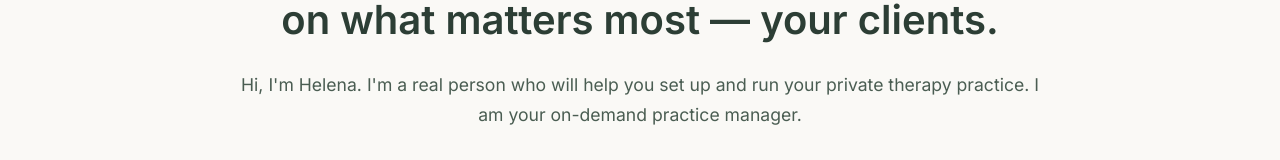
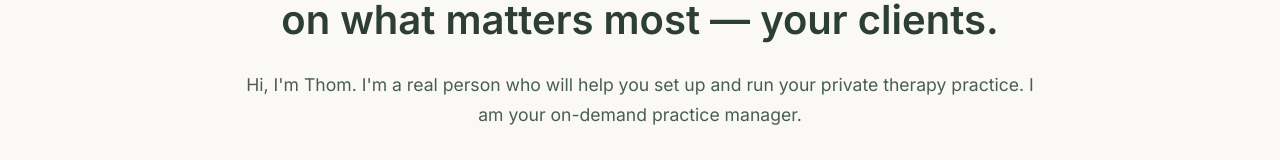
Before and after one commit to ptvans/practice-mgmt, a React (Vite) app: page / in a window 1280 px wide. Shown: the part 397-557 px from the top of the page. Built offline with nearby package versions, Linux system fonts and the light colour scheme.

Commit message:
hi im tom

```diff
--- a/src/pages/Home.jsx
+++ b/src/pages/Home.jsx
@@ -12,7 +12,7 @@ function Home() {
               className="profile-photo"
             />
             <h1>Business support that frees you to focus on what matters most — your clients.</h1>
-            <p className="hero-subtitle">Hi, I'm Helena. I'm a real person who will help you set up and run your private therapy practice. I am your on-demand practice manager.</p>
+            <p className="hero-subtitle">Hi, I'm Thom. I'm a real person who will help you set up and run your private therapy practice. I am your on-demand practice manager.</p>
             <div className="hero-cta">
               <Link to="/chat" className="btn btn-primary">Get Started</Link>
               <Link to="/services" className="btn btn-secondary">Learn More</Link>
```
